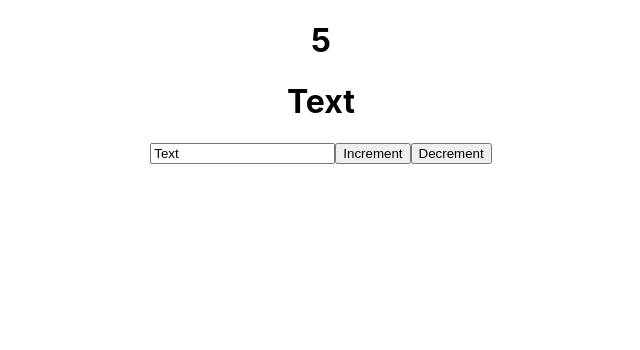
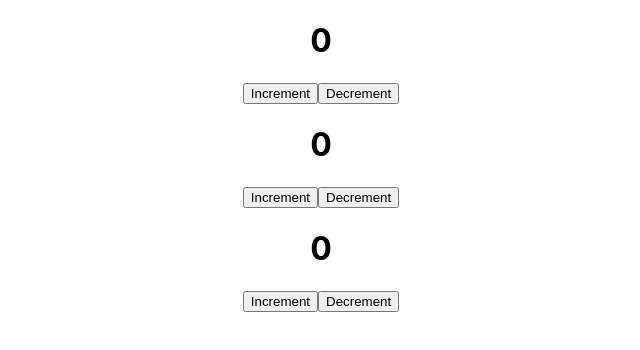
Before and after one commit to SergiyMilienko/react-practice, a React (Create React App) app: page / in a window 1280 px wide. Shown: the top 350 px of the page, without its empty margins (319-959 px from the left). Built offline with nearby package versions, Linux system fonts and the light colour scheme.

Commit message:
Component

```diff
--- a/src/App.js
+++ b/src/App.js
@@ -1,25 +1,16 @@
 import logo from './logo.svg';
 import './App.css';
 import {react, useState} from 'react';
+import Counter from './components/Counter';
 
 function App() {
-  const [likes, setLikes] = useState(5);
   const [value, setValue] = useState('Text')
 
-  function increment() {
-    setLikes(likes + 1);
-  }
-
-  function decrement() {
-    setLikes(likes - 1);
-  }
   return (
     <div className="App">
-      <h1>{likes}</h1>
-      <h1>{value}</h1>
-      <input type="text" value={value} onChange={event => setValue(event.target.value)}/>
-      <button onClick={increment}>Increment</button>
-      <button onClick={decrement}>Decrement</button>
+      <Counter/>
+      <Counter/>
+      <Counter/>
     </div>
   );
 }
--- /dev/null
+++ b/src/components/Counter.jsx
@@ -0,0 +1,23 @@
+import { react, useState } from 'react';
+
+const Counter = () => {
+    const [count, setCount] = useState(0);
+
+    function increment() {
+        setCount(count + 1);
+    }
+
+    function decrement() {
+        setCount(count - 1);
+    }
+
+    return (
+        <div>
+            <h1>{count}</h1>
+            <button onClick={increment}>Increment</button>
+            <button onClick={decrement}>Decrement</button>
+        </div>
+    )
+}
+
+export default Counter;
```
